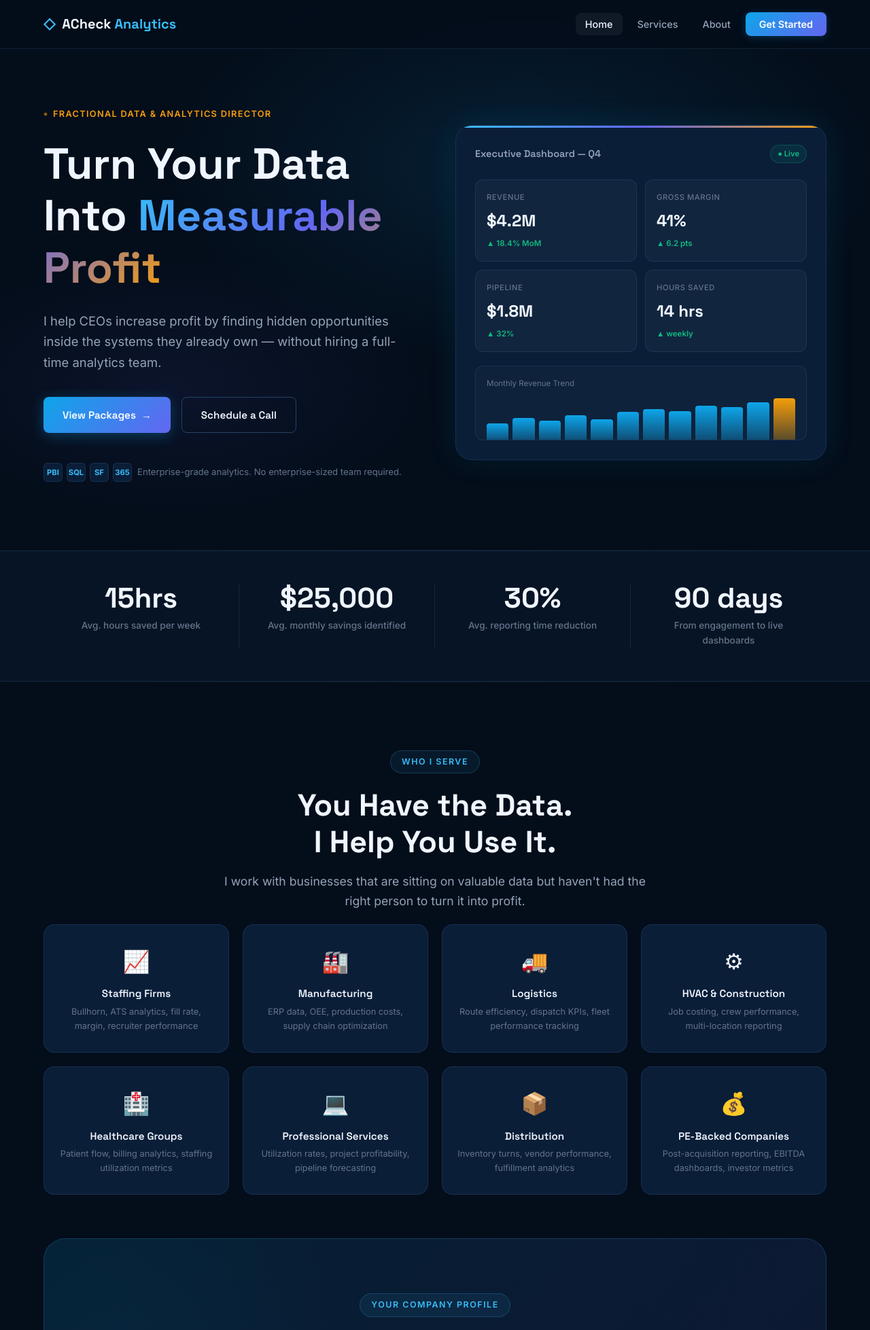
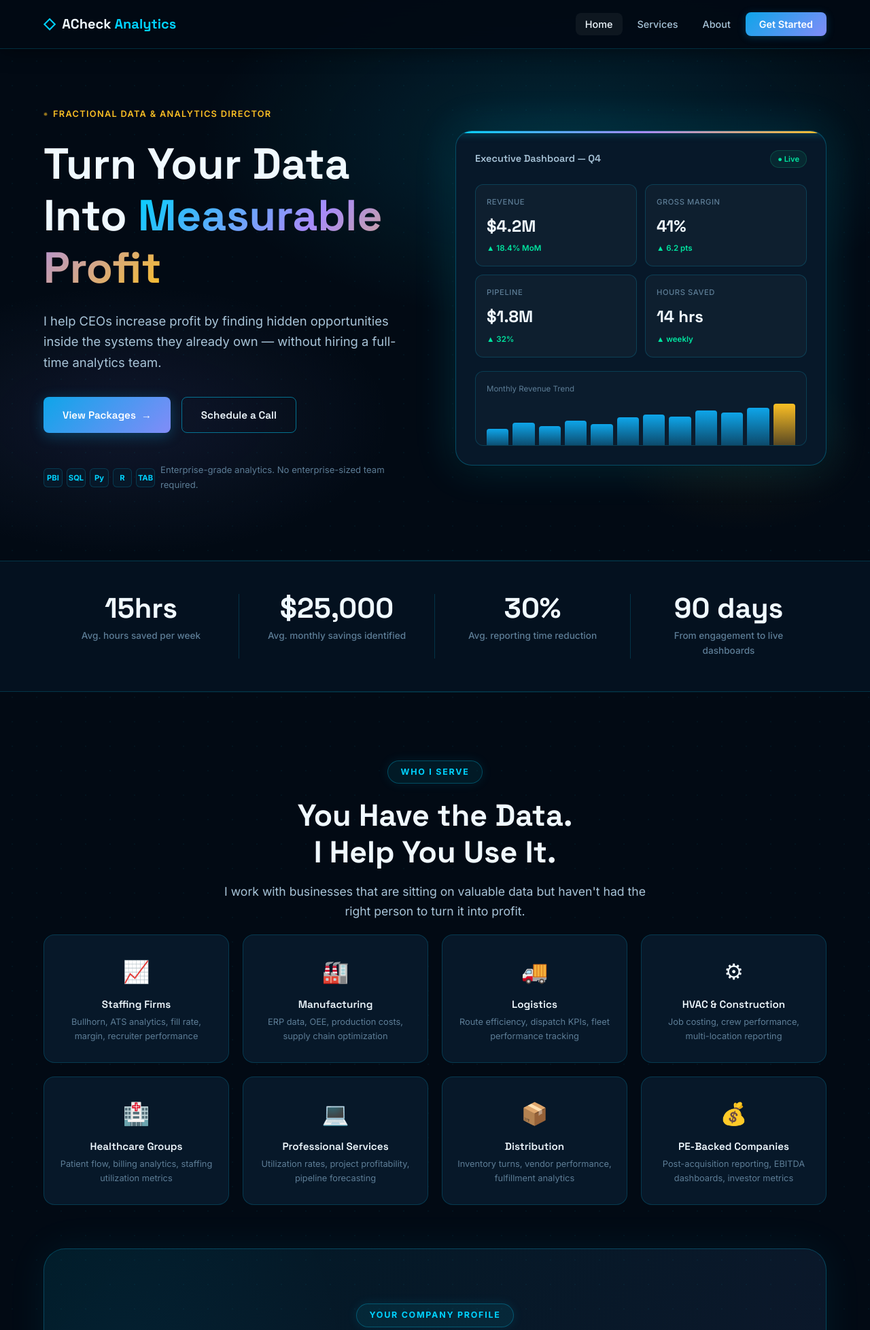
Before and after one commit to Andrewsxa/ACheck-Analytics, a Flask app: page / in a window 1280 px wide. Shown: the top 1957 px of the page at 68% size. Run offline with Flask 3, Linux system fonts and the light colour scheme.

Commit message:
Brighter theme + add Python, R/RStudio, Fabric, Tableau to stack
- Electric cyan primary accent (#00d2ff), brighter purple/gold palette
- Dot-grid background texture for data/tech feel
- Stronger glows on dashboard frame, nav, cards, and CTAs
- Sharper borders and hover effects across all components
- Added Python, R/RStudio, Tableau to tech badge row and hero icons
- Added Python, R/RStudio, Tableau, Microsoft Fabric to About profile tags

Co-Authored-By: Claude Sonnet 4.6 <noreply@anthropic.com>

```diff
--- a/static/css/style.css
+++ b/static/css/style.css
@@ -3,25 +3,27 @@
    ============================================================ */
 
 :root {
-  --bg-base:      #040d1a;
-  --bg-surface:   #071425;
-  --bg-card:      #0a1e38;
-  --bg-card-hover:#0d2545;
-  --border:       rgba(99, 179, 255, 0.12);
-  --border-hover: rgba(99, 179, 255, 0.3);
+  --bg-base:      #020a14;
+  --bg-surface:   #04111f;
+  --bg-card:      #071829;
+  --bg-card-hover:#0a2038;
+  --border:       rgba(0, 210, 255, 0.18);
+  --border-hover: rgba(0, 210, 255, 0.5);
 
-  --blue-bright:  #38bdf8;
+  --cyan:         #00d2ff;
+  --blue-bright:  #00d2ff;
   --blue-mid:     #0ea5e9;
   --blue-deep:    #0284c7;
-  --indigo:       #6366f1;
-  --gold:         #f59e0b;
-  --gold-light:   #fbbf24;
-  --green:        #10b981;
-  --red:          #ef4444;
+  --indigo:       #818cf8;
+  --gold:         #fbbf24;
+  --gold-light:   #fde68a;
+  --green:        #00e5a0;
+  --red:          #ff4d6d;
+  --purple:       #a78bfa;
 
-  --text-primary: #f0f6ff;
-  --text-secondary:#94a3b8;
-  --text-muted:   #64748b;
+  --text-primary: #f0f9ff;
+  --text-secondary:#a8c4d8;
+  --text-muted:   #5d7d96;
 
   --font-sans:    'Inter', system-ui, sans-serif;
   --font-display: 'Space Grotesk', system-ui, sans-serif;
@@ -31,9 +33,9 @@
   --radius-lg:    24px;
   --radius-xl:    32px;
 
-  --shadow-glow:  0 0 40px rgba(14, 165, 233, 0.15);
-  --shadow-card:  0 4px 24px rgba(0, 0, 0, 0.4);
-  --shadow-card-hover: 0 8px 40px rgba(14, 165, 233, 0.2);
+  --shadow-glow:  0 0 60px rgba(0, 210, 255, 0.18);
+  --shadow-card:  0 4px 32px rgba(0, 0, 0, 0.5);
+  --shadow-card-hover: 0 12px 48px rgba(0, 210, 255, 0.22);
 
   --nav-height:   72px;
   --max-width:    1200px;
@@ -48,6 +50,9 @@ body {
   color: var(--text-primary);
   line-height: 1.65;
   overflow-x: hidden;
+  background-image:
+    radial-gradient(rgba(0, 210, 255, 0.045) 1px, transparent 1px);
+  background-size: 36px 36px;
 }
 img { max-width: 100%; display: block; }
 a { color: inherit; text-decoration: none; }
@@ -75,15 +80,16 @@ p  { color: var(--text-secondary); }
   align-items: center;
   gap: 8px;
   font-size: 0.78rem;
-  font-weight: 600;
-  letter-spacing: 0.12em;
+  font-weight: 700;
+  letter-spacing: 0.14em;
   text-transform: uppercase;
-  color: var(--blue-bright);
-  background: rgba(56, 189, 248, 0.08);
-  border: 1px solid rgba(56, 189, 248, 0.2);
-  padding: 6px 16px;
+  color: var(--cyan);
+  background: rgba(0, 210, 255, 0.08);
+  border: 1px solid rgba(0, 210, 255, 0.28);
+  padding: 6px 18px;
   border-radius: 100px;
   margin-bottom: 20px;
+  box-shadow: 0 0 16px rgba(0, 210, 255, 0.1);
 }
 
 .section-title {
@@ -169,10 +175,11 @@ p  { color: var(--text-secondary); }
   top: 0; left: 0; right: 0;
   z-index: 999;
   height: var(--nav-height);
-  background: rgba(4, 13, 26, 0.85);
-  backdrop-filter: blur(20px);
-  -webkit-backdrop-filter: blur(20px);
-  border-bottom: 1px solid var(--border);
+  background: rgba(2, 10, 20, 0.88);
+  backdrop-filter: blur(24px);
+  -webkit-backdrop-filter: blur(24px);
+  border-bottom: 1px solid rgba(0, 210, 255, 0.18);
+  box-shadow: 0 1px 30px rgba(0,0,0,0.5);
 }
 .nav-inner {
   max-width: var(--max-width);
@@ -286,13 +293,13 @@ p  { color: var(--text-secondary); }
 
 /* ── Gradient text ── */
 .gradient-text {
-  background: linear-gradient(135deg, var(--blue-bright) 0%, var(--indigo) 50%, var(--gold) 100%);
+  background: linear-gradient(135deg, var(--cyan) 0%, var(--purple) 50%, var(--gold) 100%);
   -webkit-background-clip: text;
   -webkit-text-fill-color: transparent;
   background-clip: text;
 }
 .gradient-text-blue {
-  background: linear-gradient(135deg, var(--blue-bright), var(--blue-mid));
+  background: linear-gradient(135deg, var(--cyan), var(--indigo));
   -webkit-background-clip: text;
   -webkit-text-fill-color: transparent;
   background-clip: text;
@@ -312,8 +319,9 @@ p  { color: var(--text-secondary); }
   position: absolute;
   top: 0; left: 0; right: 0; bottom: 0;
   background:
-    radial-gradient(ellipse 70% 60% at 60% 30%, rgba(14, 165, 233, 0.12) 0%, transparent 60%),
-    radial-gradient(ellipse 50% 40% at 20% 70%, rgba(99, 102, 241, 0.08) 0%, transparent 60%);
+    radial-gradient(ellipse 70% 55% at 65% 25%, rgba(0, 210, 255, 0.14) 0%, transparent 60%),
+    radial-gradient(ellipse 50% 40% at 15% 75%, rgba(129, 140, 248, 0.1) 0%, transparent 60%),
+    radial-gradient(ellipse 30% 30% at 85% 80%, rgba(251, 191, 36, 0.06) 0%, transparent 50%);
   pointer-events: none;
 }
 .hero-grid {
@@ -388,10 +396,10 @@ p  { color: var(--text-secondary); }
 }
 .dashboard-frame {
   background: var(--bg-card);
-  border: 1px solid var(--border);
+  border: 1px solid rgba(0, 210, 255, 0.28);
   border-radius: var(--radius-lg);
   padding: 28px;
-  box-shadow: var(--shadow-glow), var(--shadow-card);
+  box-shadow: var(--shadow-glow), var(--shadow-card), inset 0 1px 0 rgba(0,210,255,0.1);
   position: relative;
   overflow: hidden;
 }
@@ -400,7 +408,8 @@ p  { color: var(--text-secondary); }
   position: absolute;
   top: 0; left: 0; right: 0;
   height: 3px;
-  background: linear-gradient(90deg, var(--blue-bright), var(--indigo), var(--gold));
+  background: linear-gradient(90deg, var(--cyan), var(--purple), var(--gold));
+  box-shadow: 0 0 12px rgba(0,210,255,0.6);
 }
 .dash-header {
   display: flex;
--- a/templates/about.html
+++ b/templates/about.html
@@ -32,7 +32,7 @@
             Enterprise analytics leader with deep experience building executive reporting systems, governed BI environments, and data-driven cultures across staffing, manufacturing, logistics, and professional services.
           </p>
           <div style="display: flex; flex-wrap: wrap; gap: 8px; margin-bottom: 20px;">
-            {% for tag in ['Power BI', 'SQL Server', 'DAX', 'Azure Fabric', 'Bullhorn', 'Salesforce', 'Data Governance', 'Executive Reporting', 'Agile / Scrum', 'GitHub'] %}
+            {% for tag in ['Power BI', 'Microsoft Fabric', 'SQL Server', 'Python', 'R / RStudio', 'Tableau', 'DAX', 'Bullhorn', 'Salesforce', 'Data Governance', 'Executive Reporting', 'Agile / Scrum', 'GitHub'] %}
             <span style="font-size: 0.72rem; font-weight: 600; background: rgba(56,189,248,0.08); border: 1px solid rgba(56,189,248,0.2); color: var(--blue-bright); padding: 4px 10px; border-radius: 4px;">{{ tag }}</span>
             {% endfor %}
           </div>
--- a/templates/index.html
+++ b/templates/index.html
@@ -32,8 +32,9 @@
           <div class="hero-trust-icons">
             <div class="hero-trust-icon">PBI</div>
             <div class="hero-trust-icon">SQL</div>
-            <div class="hero-trust-icon">SF</div>
-            <div class="hero-trust-icon">365</div>
+            <div class="hero-trust-icon">Py</div>
+            <div class="hero-trust-icon">R</div>
+            <div class="hero-trust-icon">TAB</div>
           </div>
           <span>Enterprise-grade analytics. No enterprise-sized team required.</span>
         </div>
@@ -226,6 +227,9 @@
       <span class="tech-badge"><span class="tech-dot dot-gold"></span> Power BI</span>
       <span class="tech-badge"><span class="tech-dot dot-blue"></span> Microsoft Fabric</span>
       <span class="tech-badge"><span class="tech-dot dot-blue"></span> SQL Server</span>
+      <span class="tech-badge"><span class="tech-dot dot-indigo"></span> Python</span>
+      <span class="tech-badge"><span class="tech-dot dot-green"></span> R / RStudio</span>
+      <span class="tech-badge"><span class="tech-dot dot-orange"></span> Tableau</span>
       <span class="tech-badge"><span class="tech-dot dot-indigo"></span> Azure Data Factory</span>
       <span class="tech-badge"><span class="tech-dot dot-orange"></span> Salesforce</span>
       <span class="tech-badge"><span class="tech-dot dot-blue"></span> Bullhorn</span>
```
Also changed, not shown: other parts of static/css/style.css (+17 -9 lines).
